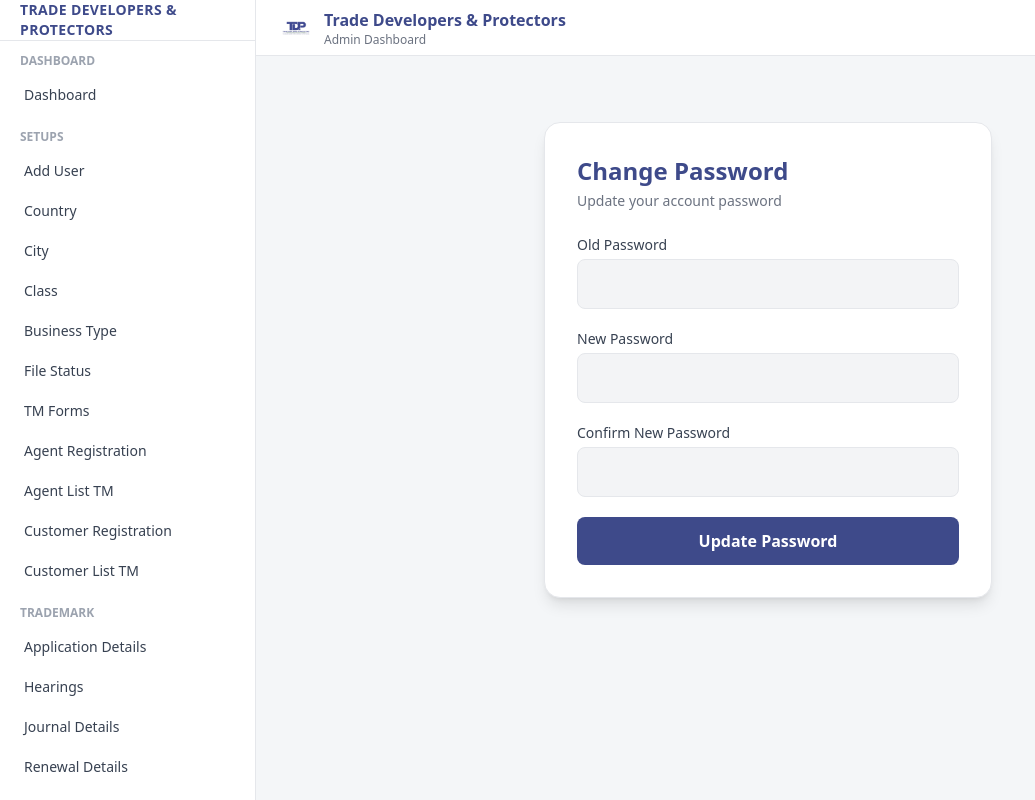
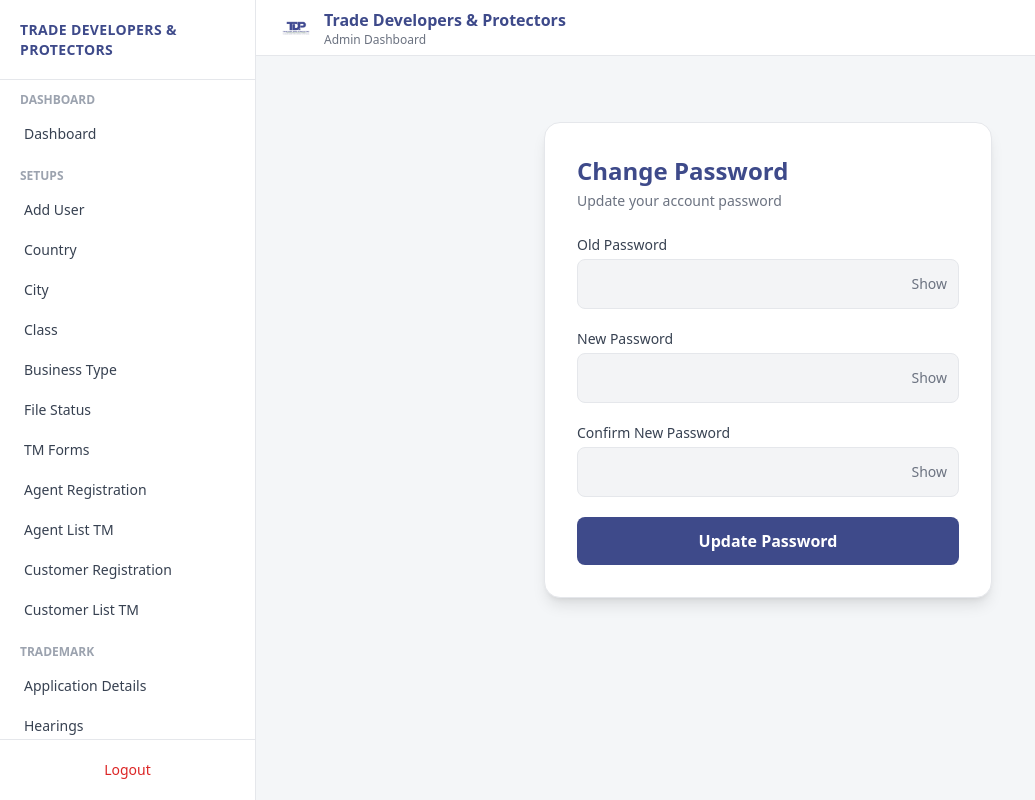
Before and after one commit to hamnaiman/Track-system-Frontend, a React (Vite) app: page /admin/change-password in a window 1280 px wide. Shown: the whole page, without its empty margins (0-1035 px from the left). Built offline with nearby package versions, Linux system fonts and the light colour scheme; no server answers; sample sign-in values are in the browser's storage.

Commit message:
updated more files

```diff
--- a/src/components/Sidebar.jsx
+++ b/src/components/Sidebar.jsx
@@ -20,11 +20,10 @@ const Sidebar = ({ role, name }) => {
   };
 
   return (
-
-    <aside className="w-64 bg-white border-r h-screen overflow-y-auto flex flex-col">
+    <aside className="w-64 bg-white border-r h-full flex flex-col">
 
       {/* ===== BRAND ===== */}
-      <div className="h-20 flex flex-col justify-center px-5 border-b">
+      <div className="h-20 shrink-0 flex flex-col justify-center px-5 border-b">
         <h1 className="text-sm font-bold text-[#3E4A8A] uppercase tracking-wide">
           TRADE DEVELOPERS & PROTECTORS
         </h1>
@@ -33,8 +32,8 @@ const Sidebar = ({ role, name }) => {
         )}
       </div>
 
-      {/* ===== ALL MENU (NO SCROLL HERE) ===== */}
-      <div className="py-3 space-y-4 flex-1">
+      {/* ===== SCROLLABLE MENU ===== */}
+      <div className="flex-1 overflow-y-auto py-3 space-y-4 scrollbar-thin scrollbar-thumb-gray-300">
 
         {/* ================= ADMIN ================= */}
         {role === "admin" && (
@@ -108,15 +107,13 @@ const Sidebar = ({ role, name }) => {
             </Section>
           </>
         )}
-
-
       </div>
 
-      {/* ===== LOGOUT (LAST, ALWAYS REACHABLE) ===== */}
-      <div className="border-t p-3">
+      {/* ===== FIXED LOGOUT ===== */}
+      <div className="border-t p-3 shrink-0">
         <button
           onClick={handleLogout}
-          className="w-full px-4 py-2 text-sm text-red-600 hover:bg-red-50 rounded-md"
+          className="w-full px-4 py-2 text-sm text-red-600 hover:bg-red-50 rounded-md transition"
         >
           Logout
         </button>
--- a/src/pages/Admin/Utility/ChangePassword.jsx
+++ b/src/pages/Admin/Utility/ChangePassword.jsx
@@ -7,6 +7,11 @@ const ChangePassword = () => {
   const [newPassword, setNewPassword] = useState("");
   const [confirmPassword, setConfirmPassword] = useState("");
   const [loading, setLoading] = useState(false);
+
+  // 👁️ show / hide states
+  const [showOld, setShowOld] = useState(false);
+  const [showNew, setShowNew] = useState(false);
+  const [showConfirm, setShowConfirm] = useState(false);
 
   const strongPass =
     /^(?=.*[A-Z])(?=.*\d)(?=.*[@$!%*?&])[A-Za-z\d@$!%*?&]{8,}$/;
@@ -70,13 +75,23 @@ const ChangePassword = () => {
             <label className="block text-sm font-medium text-gray-700 mb-1">
               Old Password
             </label>
+            <div className="relative">
               <input
-              type="password"
+                type={showOld ? "text" : "password"}
                 value={oldPassword}
                 onChange={(e) => setOldPassword(e.target.value)}
-              className="w-full px-4 py-3 rounded-lg bg-gray-100 border focus:ring-2 focus:ring-[#3E4A8A] outline-none"
+                className="w-full px-4 py-3 pr-12 rounded-lg bg-gray-100 border
+                           focus:ring-2 focus:ring-[#3E4A8A] outline-none"
                 required
               />
+              <button
+                type="button"
+                onClick={() => setShowOld(!showOld)}
+                className="absolute right-3 top-1/2 -translate-y-1/2 text-gray-500 text-sm"
+              >
+                {showOld ? "Hide" : "Show"}
+              </button>
+            </div>
           </div>
 
           {/* NEW PASSWORD */}
@@ -84,13 +99,23 @@ const ChangePassword = () => {
             <label className="block text-sm font-medium text-gray-700 mb-1">
               New Password
             </label>
+            <div className="relative">
               <input
-              type="password"
+                type={showNew ? "text" : "password"}
                 value={newPassword}
                 onChange={(e) => setNewPassword(e.target.value)}
-              className="w-full px-4 py-3 rounded-lg bg-gray-100 border focus:ring-2 focus:ring-[#3E4A8A] outline-none"
+                className="w-full px-4 py-3 pr-12 rounded-lg bg-gray-100 border
+                           focus:ring-2 focus:ring-[#3E4A8A] outline-none"
                 required
               />
+              <button
+                type="button"
+                onClick={() => setShowNew(!showNew)}
+                className="absolute right-3 top-1/2 -translate-y-1/2 text-gray-500 text-sm"
+              >
+                {showNew ? "Hide" : "Show"}
+              </button>
+            </div>
           </div>
 
           {/* CONFIRM PASSWORD */}
@@ -98,13 +123,23 @@ const ChangePassword = () => {
             <label className="block text-sm font-medium text-gray-700 mb-1">
               Confirm New Password
             </label>
+            <div className="relative">
               <input
-              type="password"
+                type={showConfirm ? "text" : "password"}
                 value={confirmPassword}
                 onChange={(e) => setConfirmPassword(e.target.value)}
-              className="w-full px-4 py-3 rounded-lg bg-gray-100 border focus:ring-2 focus:ring-[#3E4A8A] outline-none"
+                className="w-full px-4 py-3 pr-12 rounded-lg bg-gray-100 border
+                           focus:ring-2 focus:ring-[#3E4A8A] outline-none"
                 required
               />
+              <button
+                type="button"
+                onClick={() => setShowConfirm(!showConfirm)}
+                className="absolute right-3 top-1/2 -translate-y-1/2 text-gray-500 text-sm"
+              >
+                {showConfirm ? "Hide" : "Show"}
+              </button>
+            </div>
           </div>
 
           <button
@@ -115,6 +150,7 @@ const ChangePassword = () => {
           >
             {loading ? "Updating..." : "Update Password"}
           </button>
+
         </form>
       </div>
     </div>
--- a/src/pages/Auth/Login.jsx
+++ b/src/pages/Auth/Login.jsx
@@ -9,6 +9,7 @@ const Login = () => {
   const [customerCode, setCustomerCode] = useState("");
   const [userId, setUserId] = useState("");
   const [password, setPassword] = useState("");
+  const [showPassword, setShowPassword] = useState(false); // ✅ NEW
 
   const handleSubmit = async (e) => {
     e.preventDefault();
@@ -50,7 +51,6 @@ const Login = () => {
   return (
     <div className="h-screen overflow-hidden flex items-center justify-center bg-[#F4F6F8] px-4">
 
-    {/* Card */}
       <div className="w-full max-w-md sm:max-w-lg bg-white rounded-2xl shadow-xl border p-5 sm:p-6">
 
         {/* HEADER */}
@@ -105,18 +105,31 @@ const Login = () => {
             />
           </div>
 
+          {/* ===== PASSWORD WITH SHOW/HIDE ===== */}
           <div>
             <label className="text-sm font-medium text-gray-600">
               Password
             </label>
+
+            <div className="relative mt-1">
               <input
-            type="password"
+                type={showPassword ? "text" : "password"}
                 value={password}
                 onChange={(e) => setPassword(e.target.value)}
-            className="mt-1 w-full px-4 py-2.5 rounded-lg bg-gray-100 border
+                className="w-full px-4 py-2.5 pr-12 rounded-lg bg-gray-100 border
                            focus:outline-none focus:ring-2 focus:ring-[#3E4A8A]/30"
                 required
               />
+
+              <button
+                type="button"
+                onClick={() => setShowPassword(!showPassword)}
+                className="absolute inset-y-0 right-3 flex items-center
+                           text-sm text-gray-500 hover:text-[#3E4A8A]"
+              >
+                {showPassword ? "Hide" : "Show"}
+              </button>
+            </div>
           </div>
 
           <div className="text-right">
@@ -140,7 +153,6 @@ const Login = () => {
       </div>
     </div>
   );
-
 };
 
 export default Login;
--- a/src/pages/User/Utility/ChangePassword.jsx
+++ b/src/pages/User/Utility/ChangePassword.jsx
@@ -9,6 +9,11 @@ const ChangePassword = () => {
   const [loading, setLoading] = useState(false);
   const [error, setError] = useState("");
   const [success, setSuccess] = useState("");
+
+  // 👁️ show / hide states
+  const [showCurrent, setShowCurrent] = useState(false);
+  const [showNew, setShowNew] = useState(false);
+  const [showConfirm, setShowConfirm] = useState(false);
 
   /* ================= SUBMIT ================= */
   const handleSubmit = async (e) => {
@@ -39,9 +44,7 @@ const ChangePassword = () => {
       setConfirmPassword("");
 
     } catch (err) {
-      setError(
-        err.response?.data?.message || "Failed to change password"
-      );
+      setError(err.response?.data?.message || "Failed to change password");
     } finally {
       setLoading(false);
     }
@@ -84,13 +87,24 @@ const ChangePassword = () => {
             <label className="block text-sm font-medium text-gray-700 mb-1">
               Current Password
             </label>
+            <div className="relative">
               <input
-              type="password"
+                type={showCurrent ? "text" : "password"}
                 value={currentPassword}
                 onChange={(e) => setCurrentPassword(e.target.value)}
-              className="w-full border rounded px-3 py-2 text-sm focus:outline-none focus:ring-2 focus:ring-[#3E4A8A]/40"
+                className="w-full border rounded px-3 py-2 pr-12 text-sm
+                           focus:outline-none focus:ring-2 focus:ring-[#3E4A8A]/40"
                 placeholder="Enter current password"
               />
+              <button
+                type="button"
+                onClick={() => setShowCurrent(!showCurrent)}
+                className="absolute right-3 top-1/2 -translate-y-1/2
+                           text-xs text-gray-500"
+              >
+                {showCurrent ? "Hide" : "Show"}
+              </button>
+            </div>
           </div>
 
           {/* NEW PASSWORD */}
@@ -98,13 +112,24 @@ const ChangePassword = () => {
             <label className="block text-sm font-medium text-gray-700 mb-1">
               New Password
             </label>
+            <div className="relative">
               <input
-              type="password"
+                type={showNew ? "text" : "password"}
                 value={newPassword}
                 onChange={(e) => setNewPassword(e.target.value)}
-              className="w-full border rounded px-3 py-2 text-sm focus:outline-none focus:ring-2 focus:ring-[#3E4A8A]/40"
+                className="w-full border rounded px-3 py-2 pr-12 text-sm
+                           focus:outline-none focus:ring-2 focus:ring-[#3E4A8A]/40"
                 placeholder="Enter new password"
               />
+              <button
+                type="button"
+                onClick={() => setShowNew(!showNew)}
+                className="absolute right-3 top-1/2 -translate-y-1/2
+                           text-xs text-gray-500"
+              >
+                {showNew ? "Hide" : "Show"}
+              </button>
+            </div>
             <p className="text-xs text-gray-500 mt-1">
               Minimum 8 characters, 1 uppercase, 1 number & 1 special character
             </p>
@@ -115,20 +140,33 @@ const ChangePassword = () => {
             <label className="block text-sm font-medium text-gray-700 mb-1">
               Confirm New Password
             </label>
+            <div className="relative">
               <input
-              type="password"
+                type={showConfirm ? "text" : "password"}
                 value={confirmPassword}
                 onChange={(e) => setConfirmPassword(e.target.value)}
-              className="w-full border rounded px-3 py-2 text-sm focus:outline-none focus:ring-2 focus:ring-[#3E4A8A]/40"
+                className="w-full border rounded px-3 py-2 pr-12 text-sm
+                           focus:outline-none focus:ring-2 focus:ring-[#3E4A8A]/40"
                 placeholder="Confirm new password"
               />
+              <button
+                type="button"
+                onClick={() => setShowConfirm(!showConfirm)}
+                className="absolute right-3 top-1/2 -translate-y-1/2
+                           text-xs text-gray-500"
+              >
+                {showConfirm ? "Hide" : "Show"}
+              </button>
+            </div>
           </div>
 
           {/* SUBMIT */}
           <button
             type="submit"
             disabled={loading}
-            className="w-full bg-[#3E4A8A] text-white py-2.5 rounded text-sm font-medium hover:bg-[#2f3a72] transition disabled:opacity-60"
+            className="w-full bg-[#3E4A8A] text-white py-2.5 rounded
+                       text-sm font-medium hover:bg-[#2f3a72]
+                       transition disabled:opacity-60"
           >
             {loading ? "Updating..." : "Update Password"}
           </button>
```
Also changed, not shown: src/components/AgentSidebar.jsx (+15 -20 lines), src/pages/Admin/opposition/OppositionReport.jsx (+33 -8 lines), src/pages/Admin/setups/AgentRegistration.jsx (+59 -17 lines). Lines whose indentation alone changed are shown as unchanged.
